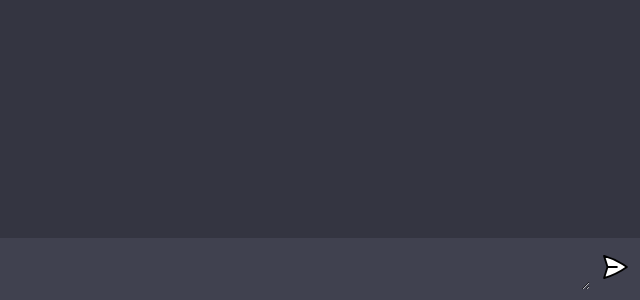
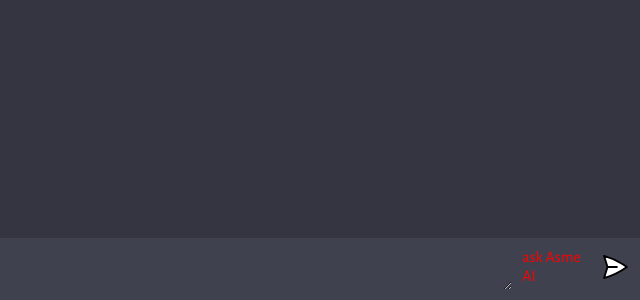
Before and after one commit to HeroDinku/asmex, a website built with Vite: page client/index.html in a window 1280 px wide. Shown: the part 500-800 px from the top of the page, 640-1280 px from the left. Built offline with nearby package versions, Linux system fonts and the light colour scheme.

Commit message:
update on html t

```diff
--- a/client/index.html
+++ b/client/index.html
@@ -15,7 +15,8 @@
       <div id="chat_container"></div>
 
       <form>
-        <textarea name="prompt" rows="1" cols="1" placeholder= "ask Asme AI ..." class="bold" style="color: darkslateblue;"></textarea>
+        <textarea name="prompt" rows="1" cols="1" placeholder= "ask Asme AI ..."></textarea>
+        <span class="bold" style="color: red">ask Asme AI</span>
         <button type="submit"><img src="assets/send.svg" alt="send" />
       </form>
     </div>
```
